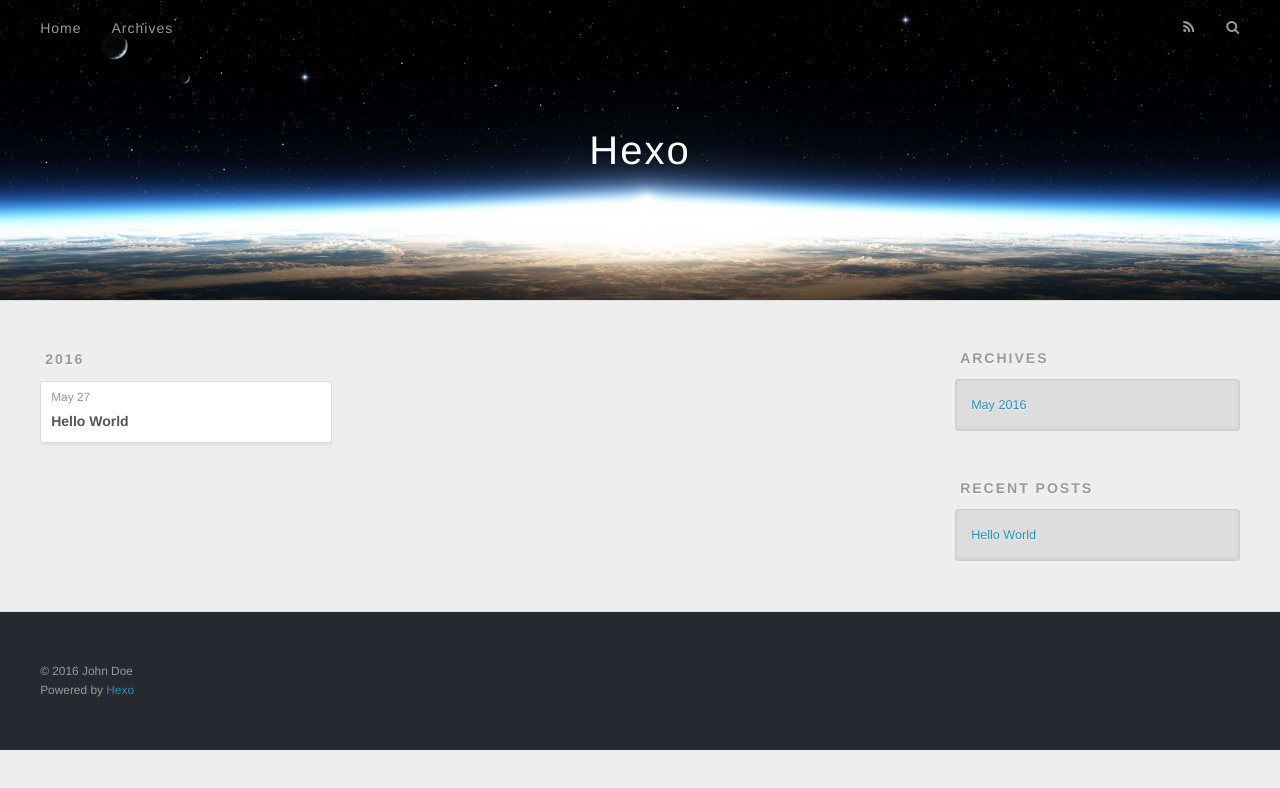
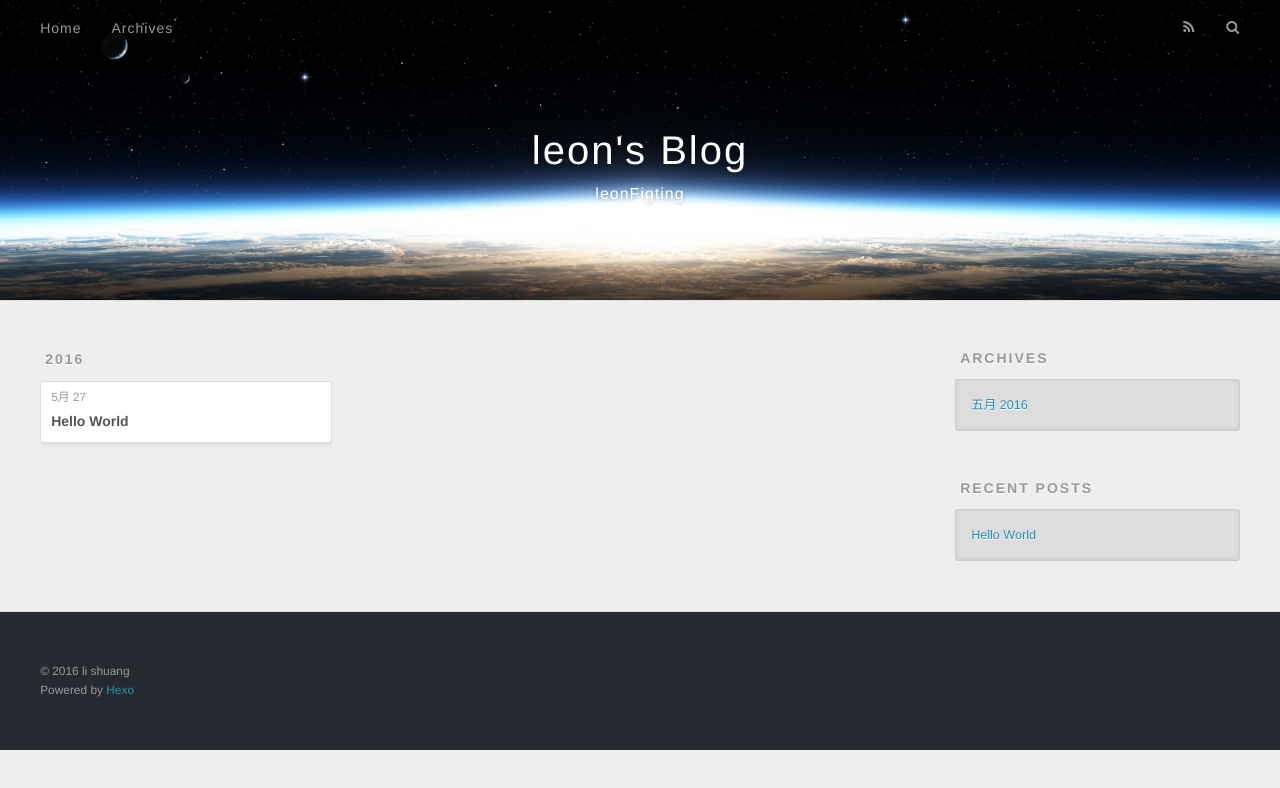
Before and after one commit to leonFighting/leonFighting.github.io, a plain HTML site: page archives/2016/05/index.html in a window 1280 px wide. Drawn offline with nearby package versions, Linux system fonts and the light colour scheme.

Commit message:
Site updated: 2016-05-28 00:35:55

```diff
--- a/archives/2016/05/index.html
+++ b/archives/2016/05/index.html
@@ -3,19 +3,19 @@
 <head>
   <meta charset="utf-8">
 
-  <title>Archives: 2016/5 | Hexo</title>
+  <title>Archives: 2016/5 | leon&#39;s Blog</title>
   <meta name="viewport" content="width=device-width, initial-scale=1, maximum-scale=1">
-  <meta name="description">
+  <meta name="description" content="程序员的生活不是只有代码，还有诗和远方...">
 <meta property="og:type" content="website">
-<meta property="og:title" content="Hexo">
+<meta property="og:title" content="leon's Blog">
 <meta property="og:url" content="http://yoursite.com/archives/2016/05/index.html">
-<meta property="og:site_name" content="Hexo">
-<meta property="og:description">
+<meta property="og:site_name" content="leon's Blog">
+<meta property="og:description" content="程序员的生活不是只有代码，还有诗和远方...">
 <meta name="twitter:card" content="summary">
-<meta name="twitter:title" content="Hexo">
-<meta name="twitter:description">
+<meta name="twitter:title" content="leon's Blog">
+<meta name="twitter:description" content="程序员的生活不是只有代码，还有诗和远方...">
 
-    <link rel="alternate" href="/atom.xml" title="Hexo" type="application/atom+xml">
+    <link rel="alternate" href="/atom.xml" title="leon&#39;s Blog" type="application/atom+xml">
 
 
     <link rel="icon" href="/favicon.png">
@@ -36,8 +36,12 @@
   <div id="header-outer" class="outer">
     <div id="header-title" class="inner">
       <h1 id="logo-wrap">
-        <a href="/" id="logo">Hexo</a>
+        <a href="/" id="logo">leon&#39;s Blog</a>
       </h1>
+
+        <h2 id="subtitle-wrap">
+          <a href="/" id="subtitle">leonFigting</a>
+        </h2>
 
     </div>
     <div id="header-inner" class="inner">
@@ -79,7 +83,7 @@
   <div class="archive-article-inner">
     <header class="archive-article-header">
       <a href="/2016/05/27/hello-world/" class="archive-article-date">
-  <time datetime="2016-05-27T15:27:59.734Z" itemprop="datePublished">May 27</time>
+  <time datetime="2016-05-27T15:27:59.734Z" itemprop="datePublished">5月 27</time>
 </a>
 
 
@@ -112,7 +116,7 @@
   <div class="widget-wrap">
     <h3 class="widget-title">Archives</h3>
     <div class="widget">
-      <ul class="archive-list"><li class="archive-list-item"><a class="archive-list-link" href="/archives/2016/05/">May 2016</a></li></ul>
+      <ul class="archive-list"><li class="archive-list-item"><a class="archive-list-link" href="/archives/2016/05/">五月 2016</a></li></ul>
     </div>
   </div>
 
@@ -140,7 +144,7 @@
 
   <div class="outer">
     <div id="footer-info" class="inner">
-      &copy; 2016 John Doe<br>
+      &copy; 2016 li shuang<br>
       Powered by <a href="http://hexo.io/" target="_blank">Hexo</a>
     </div>
   </div>
```
Also changed, not shown: 2016/05/27/hello-world/index.html (+11 -7 lines), archives/2016/index.html (+16 -12 lines), archives/index.html (+16 -12 lines), index.html (+16 -12 lines), 1 other file.
